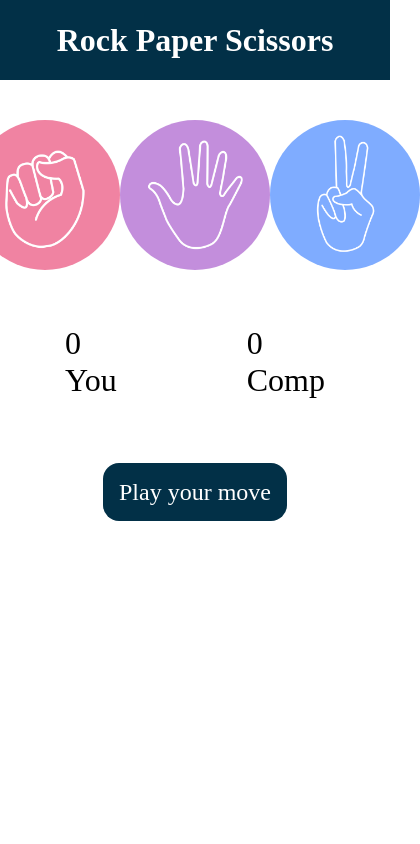
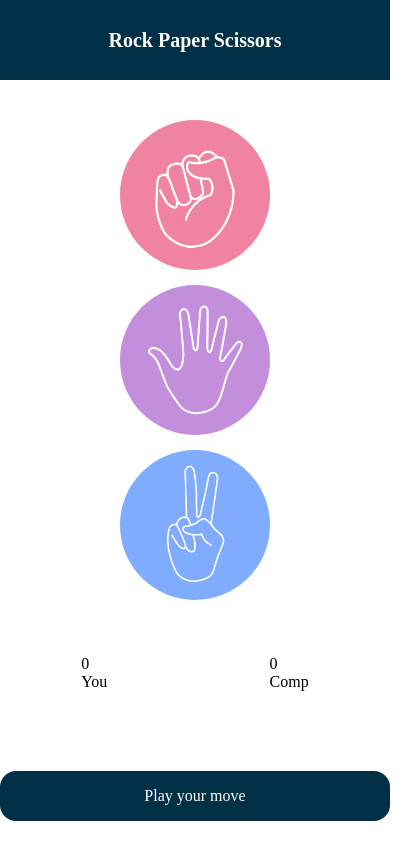
Before and after one commit to avantidhande/Rock-Paper-Scissor, a plain HTML site: page Rock paper scissor/index.html in a window 390 px wide. Shown: the whole page, 420 px wide, since content can reach past the window. Drawn offline with Linux system fonts and the light colour scheme.

Commit message:
Update style.css

```diff
--- a/Rock paper scissor/style.css
+++ b/Rock paper scissor/style.css
@@ -59,3 +59,27 @@ img{
     display: inline;
     padding: 1rem;
 }
+
+
+/* media query */
+@media only screen and (max-width: 600px) {
+    h1{
+        font-size: 20px;
+    }
+
+    .choices{
+        display: block;
+     }
+     .score{
+        font-size: 1rem;
+    }
+    #msg{
+        border-radius: 1rem;
+        background-color:#023047 ;
+        color: white;
+        font-size: 1rem;
+        display:block;
+        padding: 1rem;
+    }
+
+}
```
